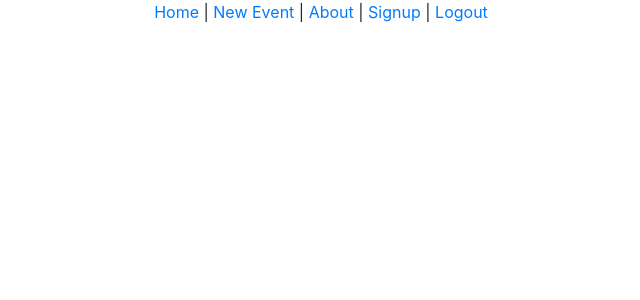
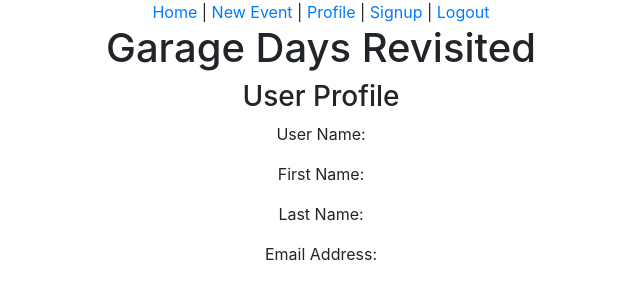
Before and after one commit to BTewell/garage_days_revisited_vue_app, a Vue app: page /profile in a window 1280 px wide. Shown: the top 300 px of the page, without its empty margins (319-959 px from the left). Built offline with nearby package versions, Linux system fonts and the light colour scheme; no server answers.

Commit message:
refactor About page to Profile page, add user show view

```diff
--- a/src/App.vue
+++ b/src/App.vue
@@ -4,7 +4,7 @@
       <router-link to="/login"></router-link>
       <router-link to="/home">Home</router-link> |
       <router-link to="/events/new">New Event</router-link> |
-      <router-link to="/about">About</router-link> |
+      <router-link to="/profile">Profile</router-link> |
       <router-link to="/signup">Signup</router-link> |
       <router-link to="/logout">Logout</router-link>
     </div>
--- a/src/router.js
+++ b/src/router.js
@@ -2,6 +2,7 @@ import Vue from 'vue';
 import Router from 'vue-router';
 import Login from './views/Login.vue';
 import Home from './views/Home.vue';
+import Profile from './views/Profile.vue';
 import Signup from './views/Signup.vue';
 import Logout from './views/Logout.vue';
 import EventsNew from './views/EventsNew.vue';
@@ -49,12 +50,9 @@ export default new Router({
       component: Logout
     },
     {
-      path: '/about',
-      name: 'about',
-      // route level code-splitting
-      // this generates a separate chunk (about.[hash].js) for this route
-      // which is lazy-loaded when the route is visited.
-      component: () => import(/* webpackChunkName: "about" */ './views/About.vue')
+      path: '/profile',
+      name: 'profile',
+      component: Profile
     }
   ]
 });
--- a/src/views/About.vue
+++ /dev/null
@@ -1,5 +0,0 @@
-<template>
-  <div class="about">
-    <h1>Garage Days Revisited</h1>
-  </div>
-</template>
--- a/src/views/EventsShow.vue
+++ b/src/views/EventsShow.vue
@@ -1,6 +1,8 @@
 <template>
   <div class="root">
     <h1>Garage Days Revisited</h1>
+    <h3>{{event.title}}</h3>
+    <p>{{event.address}}</p>
     <p>{{event.details}}</p>
     <p>{{event.start_date}}</p>
     <p>{{event.end_date}}</p>
--- /dev/null
+++ b/src/views/Profile.vue
@@ -0,0 +1,41 @@
+<template>
+  <div class="profile">
+    <h1>Garage Days Revisited</h1>
+    <h3>User Profile</h3>
+    <p>User Name: {{user.user_name}}</p>
+    <p>First Name: {{user.first_name}}</p>
+    <p>Last Name: {{user.last_name}}</p>
+    <p>Email Address: {{user.email_address}}</p>
+  </div>
+</template>
+<style>
+img{
+  width: 200px;
+}
+</style>
+
+<script>
+import axios from "axios";
+
+export default {
+  data: function() {
+    return {
+      user: {
+        user_name: "",
+        first_name: "",
+        last_name: "",
+        email_address: "",
+      }
+    };
+  },
+  created: function() {
+    axios.get("/api/users/" + this.$route.params.id).then(response => {
+      console.log(response.data);
+      this.user = response.data;
+      this.currentUser = Number(localStorage.currentUser);
+      console.log(this.currentUser);
+    });
+  },
+  methods: {}
+};
+</script>
```
